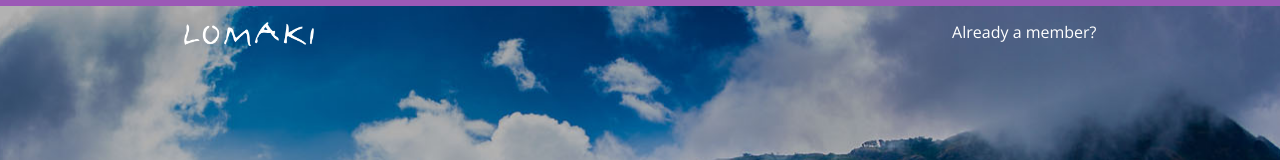
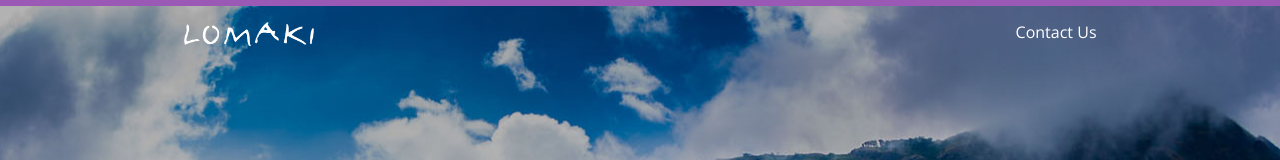
Before and after one commit to cullenw/lomaki, a plain HTML site: page index.html in a window 1280 px wide. Shown: the top 160 px of the page. Drawn offline with nearby package versions, Linux system fonts and the light colour scheme.

Commit message:
Added contact us link

```diff
--- a/index.html
+++ b/index.html
@@ -44,7 +44,7 @@
                         </div>
                         <div class="navbar-collapse collapse">
                           <ul class="nav navbar-nav navbar-right">
-                            <li><a href="#">Already a member?</a></li>
+                            <li><a href="mailto:hello@lomaki.com">Contact Us</a></li>
                           </ul>
                         </div><!--/.nav-collapse -->
                     </div>
```
